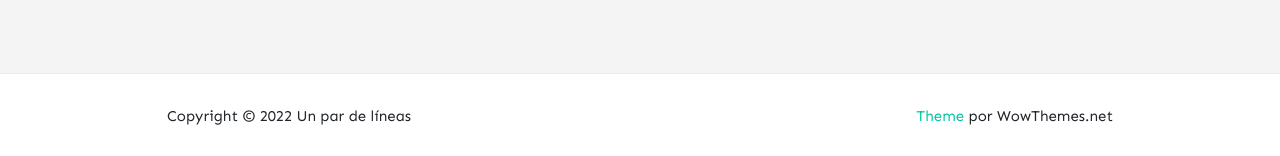
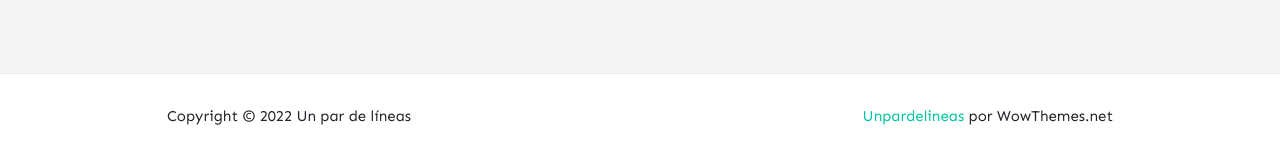
Before and after one commit to kanancho/unpardelineas, a Jekyll site: the page built from index.html, in a window 1280 px wide. Shown: the part 2024-2180 px from the top of the page. Built offline with Jekyll 4.4.1, drawn with Linux system fonts in a browser that asks for light colours; nearby versions of some CDN libraries; the list of posts is cut into pages by our own code; comment, search, counter and statistics services are not loaded.

Commit message:
Update default.html

```diff
--- a/_layouts/default.html
+++ b/_layouts/default.html
@@ -125,7 +125,7 @@
                 Copyright © {{ site.time | date: "%Y" }} {{ site.name }}
             </div>
             <div class="col-md-6 col-sm-12 text-center text-lg-right">
-                <a target="_blank" href="https://www.wowthemes.net/memoirs-free-jekyll-theme/">Theme</a> por WowThemes.net
+                <a target="_blank" href="https://www.wowthemes.net/memoirs-free-jekyll-theme/">Unpardelineas</a> por WowThemes.net
             </div>
         </div>
     </div>
```
